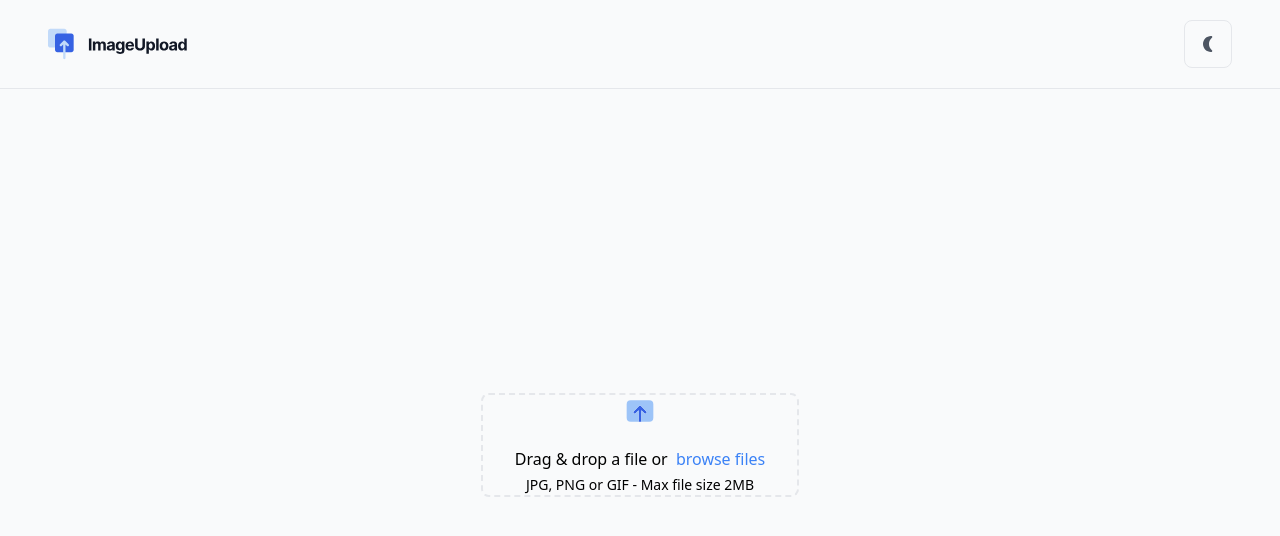
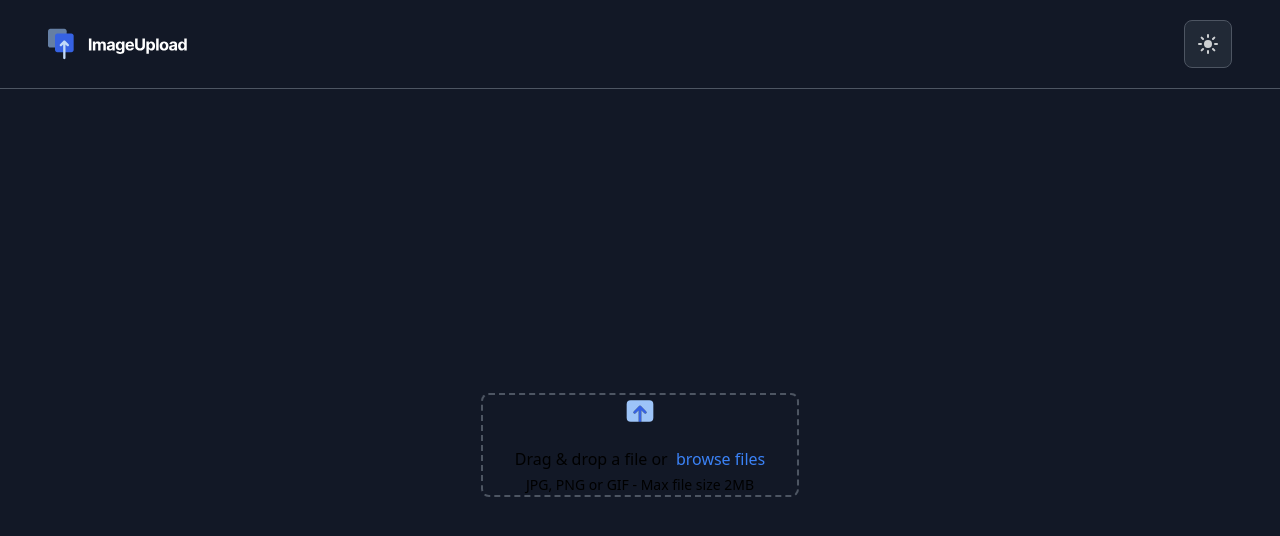
Before and after one commit to FabianBarua/uploadImage, an Astro site: page / in a window 1280 px wide. Built offline with nearby package versions, Linux system fonts and the light colour scheme; Astro itself is replaced by a stand-in of ours.

Commit message:
💄 set dark default

```diff
--- a/src/components/ThemeSwitch.astro
+++ b/src/components/ThemeSwitch.astro
@@ -10,10 +10,13 @@
   // togle dark
   const $body = document.body;
   const darkMode = localStorage.getItem("darkMode");
-  if (darkMode === "enabled") {
-    $body.classList.add("dark");
-  } else {
-    $body.classList.remove("dark");
+
+  if (darkMode) {
+    if (darkMode === "enabled") {
+      $body.classList.add("dark");
+    } else {
+      $body.classList.remove("dark");
+    }
   }
 
   const togleTheme = document.getElementById("togleTheme");
--- a/src/layouts/Layout.astro
+++ b/src/layouts/Layout.astro
@@ -1,6 +1,7 @@
 ---
 import Logo from "../components/Logo.astro";
 import ThemeSwitch from "../components/ThemeSwitch.astro";
+import { ViewTransitions } from "astro:transitions";
 
 interface Props {
   title: string;
@@ -17,6 +18,7 @@ const { title } = Astro.props;
 
     <link rel="icon" href="/favicon.svg" type="image/svg+xml" />
     <title>{title}</title>
+
     <style is:global>
       input[type="file"] {
         display: none;
@@ -24,12 +26,14 @@ const { title } = Astro.props;
     </style>
   </head>
   <body
-    class="min-h-dvh bg-fondo dark:bg-fondoDark flex flex-col dark:font-white"
+    class="min-h-dvh bg-fondo dark:bg-fondoDark flex flex-col dark:font-white dark"
   >
     <header
       class="flex items-center justify-between px-12 py-5 border-b border-grayBorder dark:border-grayBorderDark dark:bg-fondoDark"
     >
+      <a href="/">
         <Logo />
+      </a>
 
       <ThemeSwitch />
     </header>
@@ -38,9 +42,6 @@ const { title } = Astro.props;
     >
       <slot />
     </main>
-  </body>
-</html>
-
     <style>
       @import url("https://fonts.googleapis.com/css2?family=Inter:wght@400;700&display=swap");
 
@@ -48,3 +49,5 @@ const { title } = Astro.props;
         display: none;
       }
     </style>
+  </body>
+</html>
```
Lines whose indentation alone changed are shown as unchanged.
